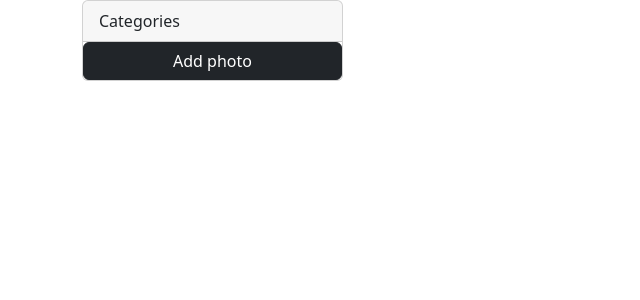
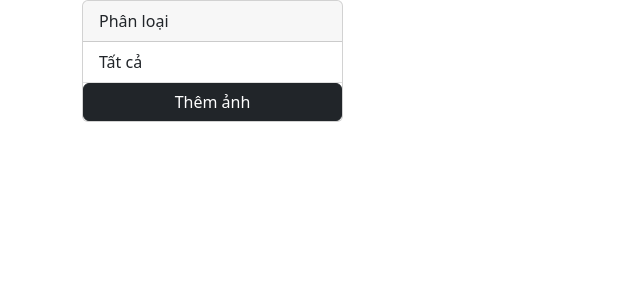
Before and after one commit to TuNguyen1111/PhotoShare, a Django app: page / in a window 1280 px wide. Shown: the top 300 px of the page, without its empty margins (0-640 px from the left). Run offline with Django 4.2, Linux system fonts and the light colour scheme; data that the repository does not hold is empty.

Commit message:
logic for filter category

```diff
--- a/photos/templates/photos/add.html
+++ b/photos/templates/photos/add.html
@@ -16,12 +16,12 @@
     <div class="container" >
         <div class="row justify-content-center"">
             <div class="col-md-4">
-                <a href="{% url 'gallery' %}" class="btn btn-dark my-3">Back</a>
+                <a href="{% url 'gallery' %}" class="btn btn-dark my-3">Quay lại</a>
                 <form method="POST" action="" class="form-control" enctype="multipart/form-data">
                     {% csrf_token %}
                     {{ form|crispy }}
-                    <div class="text-center">
-                        <button type="submit" class="btn btn-primary">Submit</button>
+                    <div class="text-center my-3">
+                        <button type="submit" class="btn btn-primary">Thêm ảnh</button>
                     </div>
                 </form>
             </div>
--- a/photos/templates/photos/gallery.html
+++ b/photos/templates/photos/gallery.html
@@ -15,13 +15,16 @@
             <div class="col-md-3">
                 <div class="card">
                     <div class="card-header">
-                      Categories
+                      Phân loại
                     </div>
                     <ul class="list-group list-group-flush">
+                        <a class="list-group-item" href="{% url 'gallery' %}">Tất cả</a>
                         {% for category in categories %}
-                            <li class="list-group-item">{{ category.name }}</li>
+                            <a class="list-group-item" href="{% url 'gallery' %}?category={{ category.name }}">
+                                {{ category.name }}
+                            </a>
                         {% endfor %}
-                        <a href="{% url 'add' %}" class="btn btn-dark"> Add photo</a>
+                        <a href="{% url 'add' %}" class="btn btn-dark">Thêm ảnh</a>
                     </ul>
                 </div>
             </div>
@@ -32,9 +35,9 @@
                             <div class="card my-2">
                                 <img src="{{ photo.image.url }}" class="image-thumbail" alt="...">
                                 <div class="card-body">
-                                <small class="card-text">Category: {{ photo.category.name }}</small>
+                                <small class="card-text">Phân loại: {{ photo.category.name }}</small>
                                 </div>
-                                <a href="{% url 'photo' photo.id %}" class="btn btn-outline-dark btn-sm m-1">View</a>
+                                <a href="{% url 'photo' photo.id %}" class="btn btn-outline-dark btn-sm m-1">Chi tiết</a>
                             </div>
                         </div>
                     {% endfor %}
--- a/photos/templates/photos/photo.html
+++ b/photos/templates/photos/photo.html
@@ -14,7 +14,7 @@
     <div class="container">
         <div class="row">
             <div class="col">
-                <a href="{% url 'gallery' %}" class="btn btn-dark my-3">Back</a>
+                <a href="{% url 'gallery' %}" class="btn btn-dark my-3">Quay lại</a>
                 <div class="h-90vh">
                     <img class="photo" src="{{ photo.image.url }}" alt="" srcset="">
                     <p>{{ photo.description }}</p>
--- a/photos/views.py
+++ b/photos/views.py
@@ -8,7 +8,14 @@ from django.shortcuts import render, redirect
 
 def gallery(request):
     categories = Category.get_all_categories()
-    photos = Photo.get_all_photos()
+    category_filter = request.GET.get('category')
+    if category_filter:
+        conditions = {
+            'category__name': category_filter
+        }
+        photos = Photo.filter_photos_by_conditions(conditions)
+    else:
+        photos = Photo.get_all_photos()
     context = {
         'categories': categories,
         'photos': photos,
```
